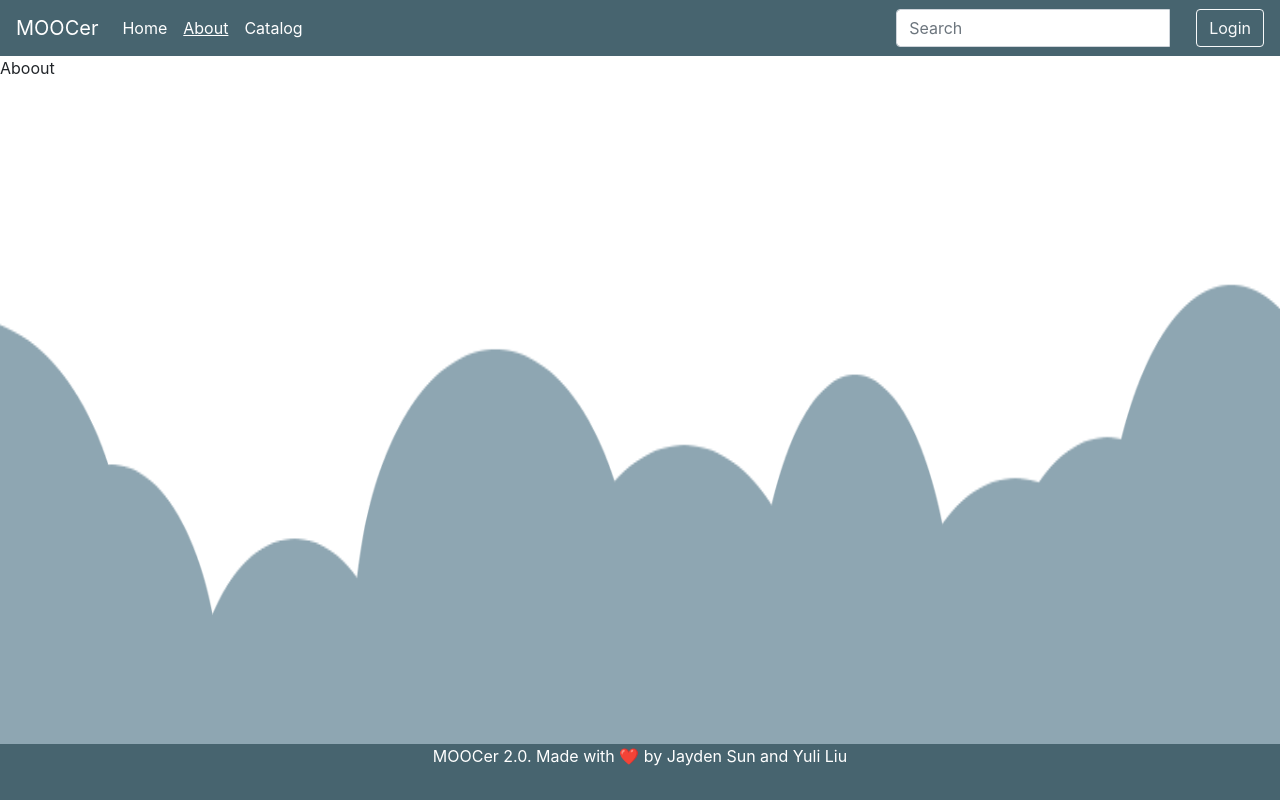
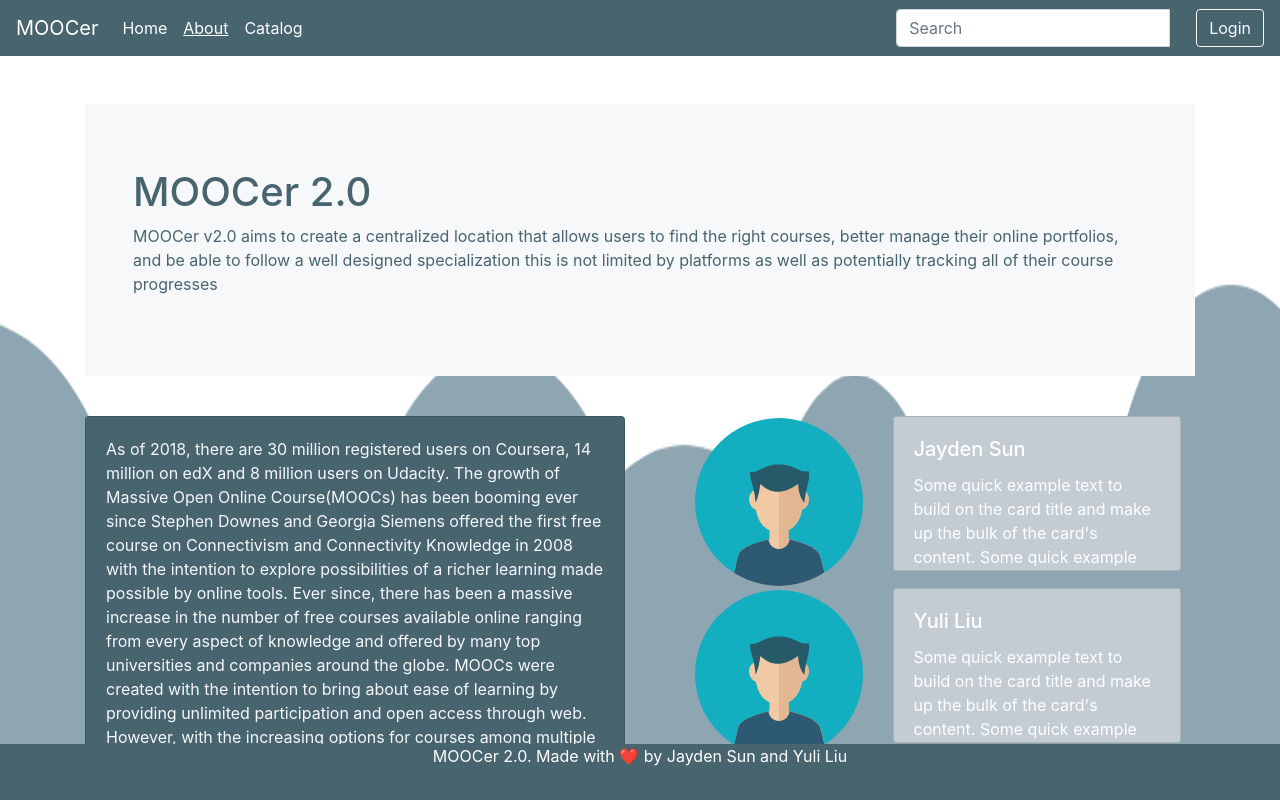
Before and after one commit to sunjayden/MOOCer, a React app: page /about in a window 1280 px wide. Built offline with nearby package versions, Linux system fonts and the light colour scheme; no server answers.

Commit message:
About page done

```diff
--- a/src/client/components/about.jsx
+++ b/src/client/components/about.jsx
@@ -1,12 +1,225 @@
 import React, { Component } from "react";
+import Container from "react-bootstrap/Container";
+import Row from "react-bootstrap/Row";
+import Col from "react-bootstrap/Col";
+import Card from "react-bootstrap/Card";
+import profile_img from "./imgs/profile1.svg";
+import Jumbotron from "react-bootstrap/Jumbotron";
 
 class About extends Component {
   state = {};
   render() {
     return (
-      <div>
-        <p> Aboout</p>
-      </div>
+      <Container className="h-100 overflow-auto">
+        <Row className="h-20 mt-5 align-items-center justify-content-center overflow-auto">
+          <Col
+            className="h-100 align-items-center justify-content-center"
+            xs={{ span: 12 }}
+          >
+            <Jumbotron
+              fluid
+              className="pl-5 pr-5"
+              style={{
+                backgroundColor: "#f6f8fa",
+              }}
+            >
+              <h1
+                style={{
+                  color: "#47646f",
+                }}
+              >
+                MOOCer 2.0
+              </h1>
+              <p
+                style={{
+                  color: "#47646f",
+                }}
+              >
+                MOOCer v2.0 aims to create a centralized location that allows
+                users to find the right courses, better manage their online
+                portfolios, and be able to follow a well designed specialization
+                this is not limited by platforms as well as potentially tracking
+                all of their course progresses
+              </p>
+            </Jumbotron>
+            {/* <Card className="h-100">
+              <Card.Body
+                style={{
+                  backgroundColor: "#f6f8fa",
+                }}
+              >
+                <Card.Title
+                  style={{
+                    color: "#47646f",
+                  }}
+                >
+                  About
+                </Card.Title>
+                <Card.Text
+                  style={{
+                    color: "#47646f",
+                  }}
+                >
+                  As of 2018, there are 30 million registered users on Coursera,
+                  14 million on edX and 8 million users on Udacity. The growth
+                  of Massive Open Online Course(MOOCs) has been booming ever
+                  since Stephen Downes and Georgia Siemens offered the first
+                  free course on Connectivism and Connectivity Knowledge in 2008
+                  with the intention to explore possibilities of a richer
+                  learning made possible by online tools. Ever since, there has
+                  been a massive increase in the number of free courses
+                  available online ranging from every aspect of knowledge and
+                  offered by many top universities and companies around the
+                  globe. MOOCs were created with the intention to bring about
+                  ease of learning by providing unlimited participation and open
+                  access through web. However, with the increasing options for
+                  courses among multiple platforms such Coursera, edX, and
+                  Udacity users are faced with choice overload that can hinder
+                  their learning. In addition, studies show that out of all the
+                  people that sign up for MOOCs only about 3.3 percent completed
+                  their course in the year 2017-2018. One of the reasons why
+                  people fail to complete their courses can be traced back to
+                  the fact that there are so many platforms available which
+                  makes it difficult to find the right courses, to keep track of
+                  user’s online portfolio, and track their course progresses.
+                  With our project we want to build on top of the previous
+                  MOOCer project to integrate more functionalities and
+                  modularities to further facilitate online learning. MOOCer
+                  v2.0 aims to create a centralized location that allows users
+                  to find the right courses, better manage their online
+                  portfolios, and be able to follow a well designed
+                  specialization this is not limited by platforms as well as
+                  potentially tracking all of their course progresses.
+                </Card.Text>
+              </Card.Body>
+            </Card> */}
+            {/* #1e383c */}
+          </Col>
+        </Row>
+        <Row className="h-50 mt-2 ">
+          {/* align-items-center justify-content-center */}
+          <Col className="h-100 " xs={{ span: 6 }}>
+            <Card
+              className="h-100 overflow-auto"
+              style={{
+                backgroundColor: "#47646f",
+              }}
+            >
+              <Card.Body
+                style={{
+                  backgroundColor: "#47646f",
+                }}
+              >
+                <Card.Text
+                  style={{
+                    color: "#f6f8fa",
+                  }}
+                >
+                  As of 2018, there are 30 million registered users on Coursera,
+                  14 million on edX and 8 million users on Udacity. The growth
+                  of Massive Open Online Course(MOOCs) has been booming ever
+                  since Stephen Downes and Georgia Siemens offered the first
+                  free course on Connectivism and Connectivity Knowledge in 2008
+                  with the intention to explore possibilities of a richer
+                  learning made possible by online tools. Ever since, there has
+                  been a massive increase in the number of free courses
+                  available online ranging from every aspect of knowledge and
+                  offered by many top universities and companies around the
+                  globe. MOOCs were created with the intention to bring about
+                  ease of learning by providing unlimited participation and open
+                  access through web. However, with the increasing options for
+                  courses among multiple platforms such Coursera, edX, and
+                  Udacity users are faced with choice overload that can hinder
+                  their learning. In addition, studies show that out of all the
+                  people that sign up for MOOCs only about 3.3 percent completed
+                  their course in the year 2017-2018. One of the reasons why
+                  people fail to complete their courses can be traced back to
+                  the fact that there are so many platforms available which
+                  makes it difficult to find the right courses, to keep track of
+                  user’s online portfolio, and track their course progresses.
+                  With our project we want to build on top of the previous
+                  MOOCer project to integrate more functionalities and
+                  modularities to further facilitate online learning.
+                </Card.Text>
+              </Card.Body>
+            </Card>
+          </Col>
+          <Col className="h-100 " xs={{ span: 5 }}>
+            <Row className="h-50 justify-content-center ">
+              <Col
+                className="align-items-center justify-content-center "
+                xs={{ span: 5 }}
+              >
+                <img
+                  src={profile_img}
+                  alt="Profile"
+                  className="h-100 w-100"
+                  // style={{ height: "50%", width: "%" }}
+                />
+              </Col>
+              <Col
+                className="h-100 align-items-center justify-content-center text-white"
+                xs={{ span: 5 }}
+              >
+                <Card
+                  className="overflow-auto"
+                  style={{
+                    width: "18rem",
+                    height: "90%",
+                    backgroundColor: "#c3ccd3",
+                  }}
+                >
+                  <Card.Body>
+                    <Card.Title>Jayden Sun</Card.Title>
+                    <Card.Text>
+                      Some quick example text to build on the card title and
+                      make up the bulk of the card's content. Some quick example
+                      text to build on the card title and make up the bulk of
+                      the card's content.
+                    </Card.Text>
+                  </Card.Body>
+                </Card>
+              </Col>
+            </Row>
+            <Row className="h-50 justify-content-center ">
+              <Col
+                className="align-items-center justify-content-center"
+                xs={{ span: 5 }}
+              >
+                <img
+                  src={profile_img}
+                  alt="Profile"
+                  className="h-100 w-100"
+                  // style={{ height: "50%", width: "%" }}
+                />
+              </Col>
+              <Col
+                className="align-items-center justify-content-center h-100"
+                xs={{ span: 5 }}
+              >
+                <Card
+                  className="overflow-auto align-items-center justify-content-center text-white"
+                  style={{
+                    width: "18rem",
+                    height: "90%",
+                    backgroundColor: "#c3ccd3",
+                  }}
+                >
+                  <Card.Body>
+                    <Card.Title>Yuli Liu</Card.Title>
+                    <Card.Text>
+                      Some quick example text to build on the card title and
+                      make up the bulk of the card's content. Some quick example
+                      text to build on the card title and make up the bulk of
+                      the card's content.
+                    </Card.Text>
+                  </Card.Body>
+                </Card>
+              </Col>
+            </Row>
+          </Col>
+        </Row>
+      </Container>
     );
   }
 }
```
Also changed, not shown: src/client/components/imgs/bg.svg (added), src/client/components/imgs/profile1.svg (added).
